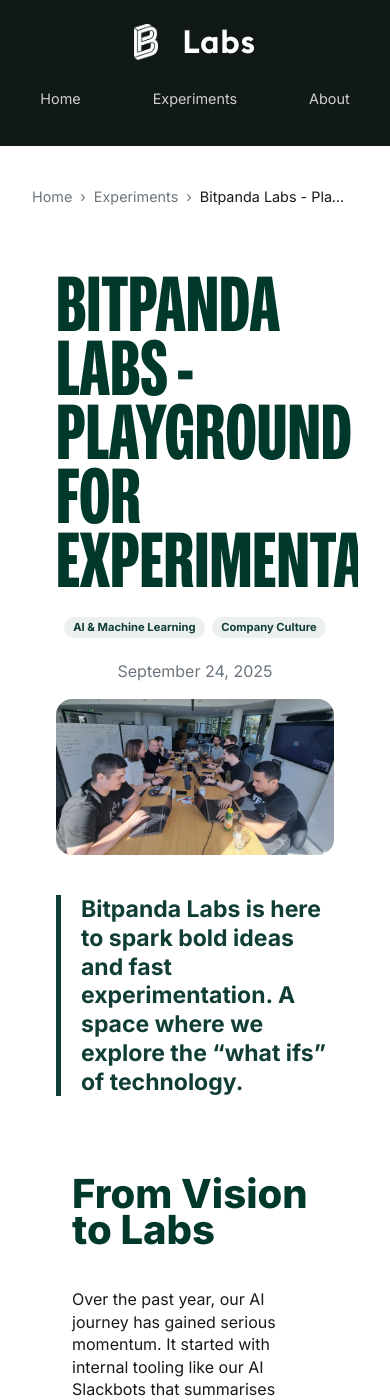
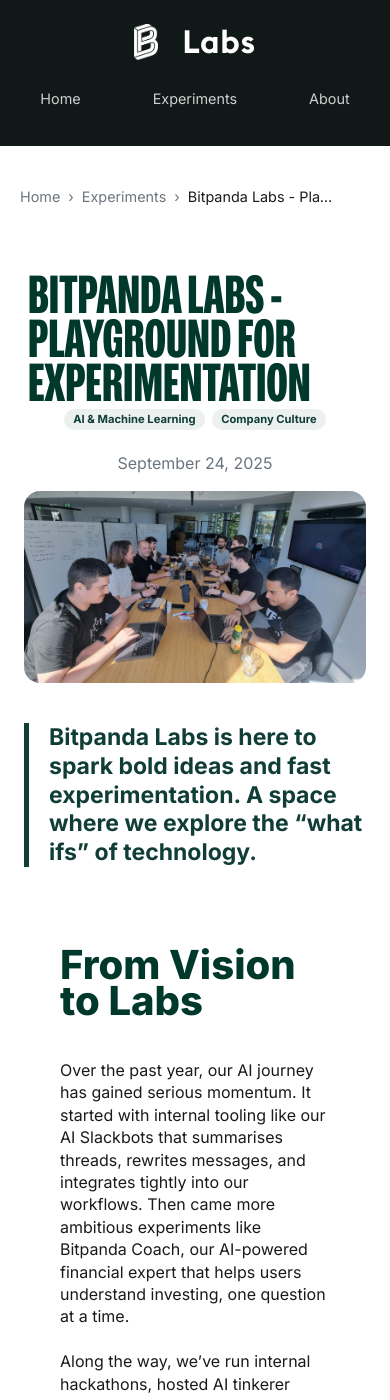
Before and after one commit to bitpanda-labs/labs-website, a Jekyll site: the page built from _experiments/2025_09_23_bitpanda_labs/index.md, in a window 390 px wide and 1400 px high. Built offline with Jekyll 4.4.1, drawn with Linux system fonts in a browser that asks for light colours.

Commit message:
AIHUB-213: Adjust Experiment page and title styling for improved mobile responsiveness

```diff
--- a/assets/css/style.css
+++ b/assets/css/style.css
@@ -1280,11 +1280,19 @@
 /* Responsive for experiment page */
 @media (max-width: 768px) {
   .experiment-page {
-    padding: 1rem;
+    padding: 1rem 0.5rem;
+    max-width: 100%;
+  }
+
+  .experiment-title {
+    padding: 0 0.5rem;
+    margin: 0;
+    font-size: 55px;
   }
 
   .experiment-header {
-    padding: 3rem 2rem;
+    padding: 3rem 0.5rem;
+    margin: 0;
   }
 
   .content-wrapper {
@@ -1346,7 +1354,8 @@
 
 @media (max-width: 480px) {
   .experiment-header {
-    padding: 2rem 1.5rem;
+    padding: 2rem 0.25rem;
+    margin: 0;
   }
 
   .content-wrapper {
@@ -1374,6 +1383,17 @@
 
   .about-page {
     padding: calc(2rem + 90px) 1.5rem 1.5rem 1.5rem;
+  }
+
+  .experiment-page {
+    padding: 1rem 0.25rem;
+    max-width: 100%;
+  }
+
+  .experiment-title {
+    padding: 0 0.25rem;
+    margin: 0;
+    font-size: 55px;
   }
 
   /* Even smaller breadcrumb truncation on small mobile */
```
